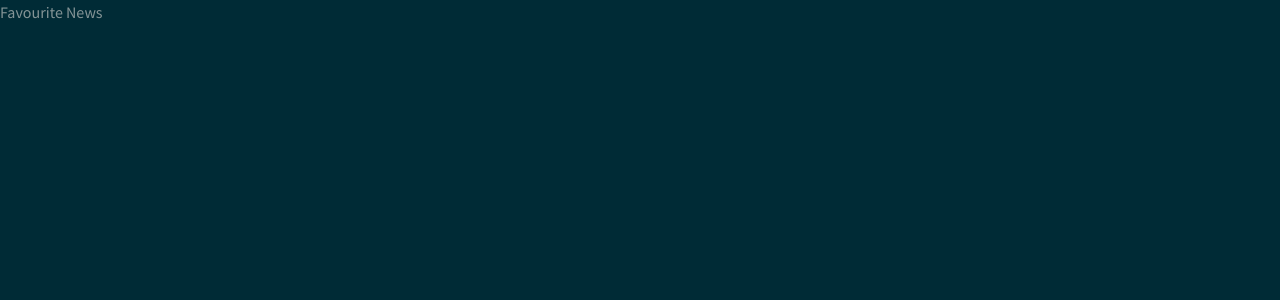
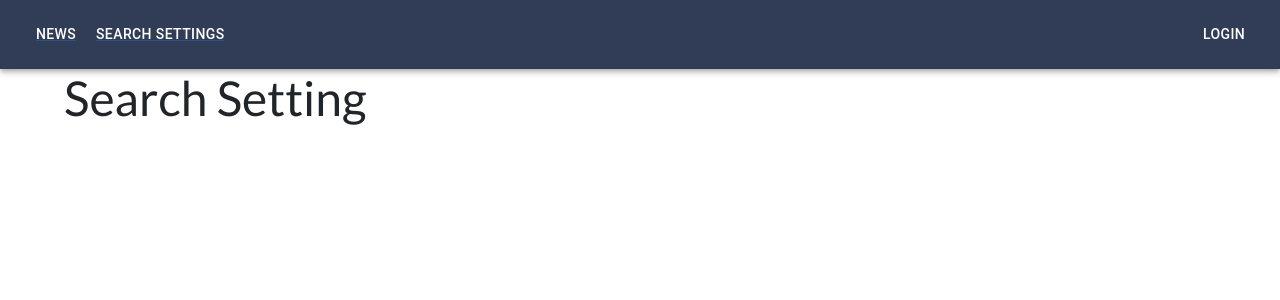
Before and after one commit to Miszo97/FavouriteNews, a React (Create React App) app in the folder frontend/: page /settings in a window 1280 px wide. Shown: the top 300 px of the page. Built offline with nearby package versions, Linux system fonts and the light colour scheme.

Commit message:
add header (#42)
* add header

* Update frontend/src/components/Header.js

Co-authored-by: Artur S <kol478@gmail.com>

* add react routers

Co-authored-by: Artur S <kol478@gmail.com>

```diff
--- a/frontend/package.json
+++ b/frontend/package.json
@@ -3,11 +3,15 @@
   "version": "0.1.0",
   "private": true,
   "dependencies": {
+    "@emotion/react": "^11.9.0",
+    "@emotion/styled": "^11.8.1",
+    "@mui/material": "^5.6.1",
     "@testing-library/jest-dom": "^5.16.4",
     "@testing-library/react": "^13.0.1",
     "@testing-library/user-event": "^13.5.0",
     "react": "^18.0.0",
     "react-dom": "^18.0.0",
+    "react-router-dom": "^6.3.0",
     "react-scripts": "5.0.1",
     "web-vitals": "^2.1.4"
   },
--- a/frontend/src/App.js
+++ b/frontend/src/App.js
@@ -1,8 +1,26 @@
+import Header from "./components/Header"
+import { Container } from '@mui/material';
+import { BrowserRouter as Router,Route,Routes} from 'react-router-dom'
+
+import NewsScreen from "./components/NewsScreen"
+import SearchSettings from "./components/SearchSettings"
+
 function App() {
   return (
-    <div>
-     Favourite News
-    </div>
+    <Router>
+      <Header />
+
+      <main>
+        <Container>
+          <Routes>
+          < Route path="/news" element = {<NewsScreen />}/>
+          < Route path="/settings" element = {<SearchSettings />}/>
+
+          </Routes>
+        </Container>
+      </main>
+    </Router>
+
   );
 }
 
--- /dev/null
+++ b/frontend/src/components/Header.js
@@ -0,0 +1,42 @@
+import AppBar from '@mui/material/AppBar';
+import Box from '@mui/material/Box';
+import Toolbar from '@mui/material/Toolbar';
+
+import Container from '@mui/material/Container';
+import Button from '@mui/material/Button';
+import Tooltip from '@mui/material/Tooltip';
+import Link from '@mui/material/Link';
+
+const Header = () => {
+  return (
+    <AppBar position="static" sx={{backgroundColor: '#313C56'}}>
+      <Container maxWidth="xxl">
+        <Toolbar disableGutters>
+          <Box sx={{ flexGrow: 1, backgroundColor: "inherit", display: { xs: 'none', md: 'flex' } }}>
+
+            <Link href="/news">
+                <Button
+                sx={{ my: 1, color: 'white', display: 'block' }}
+                >
+                News
+                </Button>
+            </Link>
+            <Link href="/settings">
+                <Button
+                sx={{ my: 1, color: 'white', display: 'block' }}
+                >
+                Search Settings
+                </Button>
+            </Link>
+          </Box>
+          <Box sx={{ flexGrow: 0 }}>
+            <Tooltip title="Open settings">
+                <Button sx={{ my: 2, color: 'white', display: 'block' }}> Login</Button>
+            </Tooltip>
+          </Box>
+        </Toolbar>
+      </Container>
+    </AppBar>
+  );
+};
+export default Header;
--- /dev/null
+++ b/frontend/src/components/NewsScreen.js
@@ -0,0 +1,6 @@
+const NewsScreen = () => {
+    return (
+        <h2>Home Screen</h2>
+    )
+    }
+export default NewsScreen
--- /dev/null
+++ b/frontend/src/components/SearchSettings.js
@@ -0,0 +1,7 @@
+const SearchSettings=()=>{
+    return (
+        <h1>Search Setting</h1>
+    )
+}
+
+export default SearchSettings;
```
Also changed, not shown: frontend/src/bootstrap.min.css, 1 other file (tests, documents, lock files or other folders).
